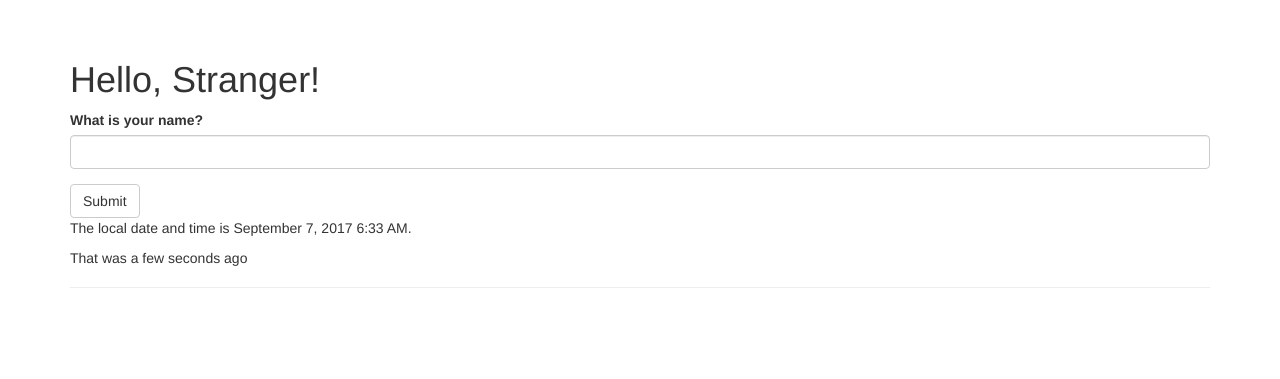
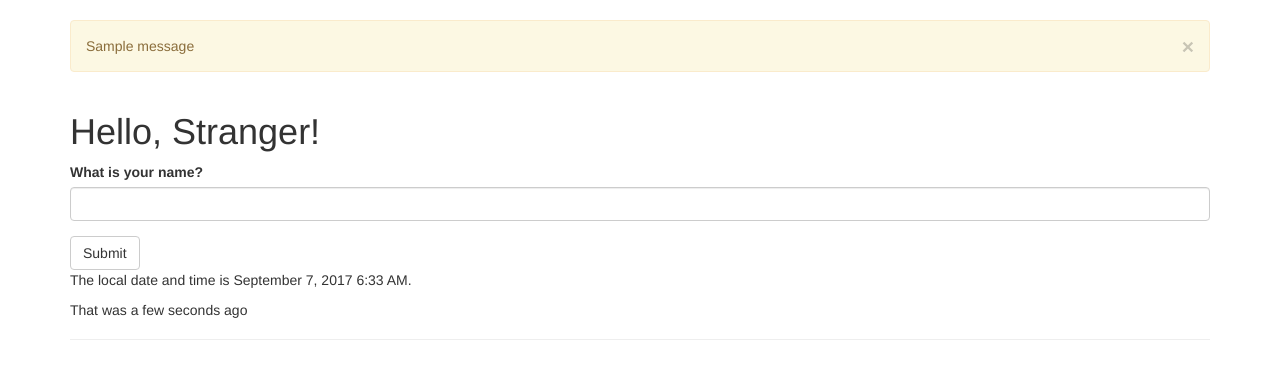
Before and after one commit to wangyingtaodeepin/flask-example, a Flask app: page / in a window 1280 px wide. Shown: the part 52-431 px from the top of the page. Run offline with Flask 2, Linux system fonts and the light colour scheme; one stand-in notice (Sample message) is shown; some libraries are stand-ins or nearby versions.

Commit message:
add flash message when name has been changed.

```diff
--- a/hello.py
+++ b/hello.py
@@ -9,6 +9,7 @@ from flask import abort
 from flask import url_for
 from flask import render_template
 from flask import session
+from flask import flash
 from datetime import datetime
 from flask_script import Manager
 from flask_bootstrap import Bootstrap
@@ -45,6 +46,10 @@ def index():
     form = NameForm()
 
     if form.validate_on_submit():
+        old_name = session.get('name')
+        if old_name is not None and old_name != form.name.data:
+            flash('Looks like you have changed your name!')
+
         session['name'] = form.name.data
         return redirect(url_for('index'))
 
--- a/templates/base.html
+++ b/templates/base.html
@@ -37,6 +37,12 @@
 
 {% block content %}
 <div class="container">
+    {% for message in get_flashed_messages() %}
+    <div class="alert alert-warning">
+        <button type="button" class="close" data-dismiss="alert">&times;</button>
+        {{ message }}
+    </div>
+    {% endfor %}
     {% block page_content %}{% endblock %}
 </div>
 {% endblock %}
```
